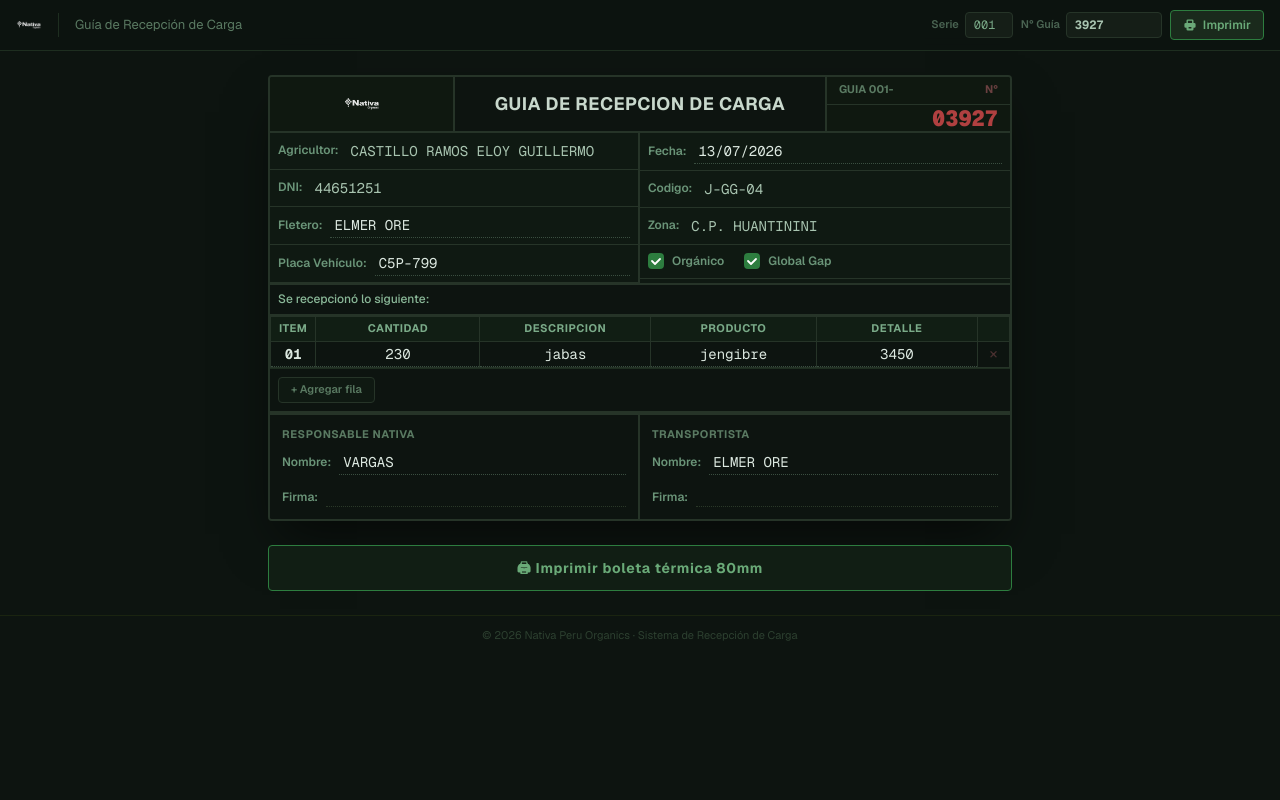
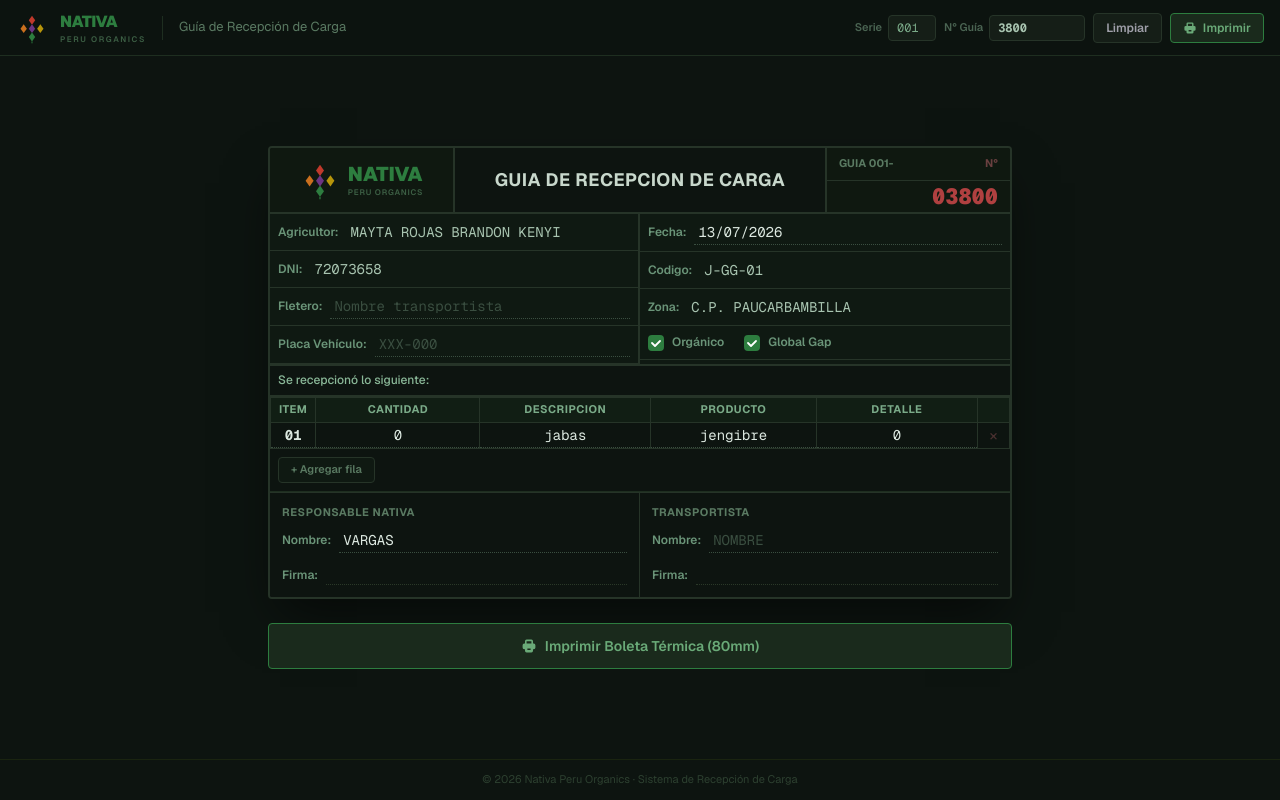
Before and after one commit to fzdiegooo/front-guias-senasa, a Next.js app: page / in a window 1280 px wide. Built offline with nearby package versions, Linux system fonts and the light colour scheme.

Commit message:
feat: update branding with new logo, improve input management, and optimize GUI layout for SENASA Guia workflow

```diff
--- a/app/layout.tsx
+++ b/app/layout.tsx
@@ -13,8 +13,8 @@ const geistMono = Geist_Mono({
 });
 
 export const metadata: Metadata = {
-  title: "Create Next App",
-  description: "Generated by create next app",
+  title: "SENASA GUIA",
+  description: "SENASA GUIA",
 };
 
 export default function RootLayout({
@@ -24,7 +24,7 @@ export default function RootLayout({
 }>) {
   return (
     <html
-      lang="en"
+      lang="es"
       className={`${geistSans.variable} ${geistMono.variable} h-full antialiased`}
     >
       <body className="min-h-full flex flex-col">{children}</body>
--- a/app/page.tsx
+++ b/app/page.tsx
@@ -1,6 +1,7 @@
 "use client";
 
 import { useState, useEffect } from "react";
+import dynamic from "next/dynamic";
 import { AGRICULTORES, GUIA_BASE, TOTAL_REGISTROS, Agricultor } from "./data/agricultores";
 
 interface Item {
@@ -85,25 +86,25 @@ function Td({ children, className = "" }: { children: React.ReactNode; className
 /* ═══════════════════════════════════════════════════════════════════════
    MAIN PAGE
 ═══════════════════════════════════════════════════════════════════════ */
-export default function Home() {
+function Home() {
   /* Guide search */
   const [serieGuia] = useState("001");
-  const [nroGuia, setNroGuia] = useState("3927");
+  const [nroGuia, setNroGuia] = useState("3800");
   const [agricultor, setAgricultor] = useState<Agricultor | null>(null);
   const [searchError, setSearchError] = useState<string | null>(null);
 
   /* Form fields */
   const [fecha, setFecha] = useState("");
-  const [fletero, setFletero] = useState("ELMER ORE");
-  const [placa, setPlaca] = useState("C5P-799");
+  const [fletero, setFletero] = useState("");
+  const [placa, setPlaca] = useState("");
   const [organico, setOrganico] = useState(true);
   const [globalGap, setGlobalGap] = useState(true);
   const [nombreNativa, setNombreNativa] = useState("VARGAS");
-  const [nombreTransportista, setNombreTransportista] = useState("ELMER ORE");
+  const [nombreTransportista, setNombreTransportista] = useState("");
 
   /* Items */
   const [items, setItems] = useState<Item[]>([
-    { id: "1", item: "01", cantidad: "230", descripcion: "jabas", producto: "jengibre", detalle: "3450" },
+    { id: "1", item: "01", cantidad: "0", descripcion: "jabas", producto: "jengibre", detalle: "0" },
   ]);
 
   /* Set today's date once on mount */
@@ -123,14 +124,24 @@ export default function Home() {
     if (n < GUIA_BASE) { setAgricultor(null); setSearchError(`Mínimo permitido: ${GUIA_BASE}`); return; }
     const idx = (n - GUIA_BASE) % TOTAL_REGISTROS;
     setAgricultor(AGRICULTORES[idx]);
-    setNombreTransportista(fletero); // keep transport name in sync
     setSearchError(null);
-    // eslint-disable-next-line react-hooks/exhaustive-deps
   }, [nroGuia]);
 
   /* Item helpers */
   const updateItem = (id: string, field: keyof Item, value: string) =>
-    setItems((prev) => prev.map((it) => (it.id === id ? { ...it, [field]: value } : it)));
+    setItems((prev) =>
+      prev.map((it) => {
+        if (it.id === id) {
+          const updated = { ...it, [field]: value };
+          if (field === "cantidad") {
+            const num = Number(value);
+            updated.detalle = isNaN(num) || value.trim() === "" ? "0" : String(num * 15);
+          }
+          return updated;
+        }
+        return it;
+      })
+    );
 
   const addRow = () =>
     setItems((prev) => {
@@ -140,10 +151,10 @@ export default function Home() {
         {
           id: Math.random().toString(36).slice(2),
           item: String(next).padStart(2, "0"),
-          cantidad: "",
+          cantidad: "0",
           descripcion: "jabas",
           producto: "jengibre",
-          detalle: "",
+          detalle: "0",
         },
       ];
     });
@@ -164,28 +175,43 @@ export default function Home() {
     (it) => it.item || it.cantidad || it.descripcion || it.producto || it.detalle
   );
 
+  const handleReset = () => {
+    setNroGuia("3800");
+    setFletero("");
+    setPlaca("");
+    setOrganico(true);
+    setGlobalGap(true);
+    setNombreNativa("");
+    setNombreTransportista("");
+    setItems([{ id: "1", item: "01", cantidad: "0", descripcion: "jabas", producto: "jengibre", detalle: "0" }]);
+  };
+
   /* ──────────────────────────────────────────────────────────────────── */
   return (
-    <div className="min-h-screen bg-[#0d1410] text-[#dce8e0] font-sans text-sm antialiased">
+    <div className="min-h-screen bg-[#0d1410] text-[#dce8e0] font-sans text-sm antialiased flex flex-col justify-between">
 
       {/* ══ TOP BAR ══════════════════════════════════════════════════════ */}
       <header className="no-print sticky top-0 z-50 bg-[#0d1410]/95 backdrop-blur border-b border-[#1e2e20] px-4 py-2.5 flex items-center justify-between gap-4">
 
         {/* Brand */}
         <div className="flex items-center gap-3">
-          <div style={{ height: 26, overflow: "hidden", display: "flex", alignItems: "center" }}>
-            {/* eslint-disable-next-line @next/next/no-img-element */}
-            <img
-              src="/logo-nativa-organics.png"
-              alt="Nativa Peru Organics"
-              style={{ height: "100%", filter: "invert(1) brightness(0.9)", mixBlendMode: "screen" }}
-            />
+          <svg viewBox="0 0 100 100" className="w-8 h-8 shrink-0" fill="none">
+            <polygon points="50,12 60,26 50,40 40,26" fill="#c0392b" />
+            <polygon points="76,38 86,52 76,66 66,52" fill="#b7950b" />
+            <polygon points="50,64 60,78 50,92 40,78" fill="#2d7d3f" />
+            <polygon points="24,38 34,52 24,66 14,52" fill="#ca6f1e" />
+            <polygon points="50,38 60,52 50,66 40,52" fill="#6c3483" />
+            <path d="M50,92 L50,98" stroke="#2d7d3f" strokeWidth="3" />
+          </svg>
+          <div>
+            <div className="text-base font-black tracking-tight" style={{ color: "#2d7d3f" }}>NATIVA</div>
+            <div className="text-[8px] font-semibold tracking-[0.2em] text-[#3d6045]">PERU ORGANICS</div>
           </div>
           <div className="hidden sm:block w-px h-6 bg-[#1e2e20] mx-1" />
           <span className="hidden sm:block text-[13px] text-[#5a7a62]">Guía de Recepción de Carga</span>
         </div>
 
-        {/* Guide search + print */}
+        {/* Guide search + actions */}
         <div className="flex items-center gap-2">
           {/* Series */}
           <div className="hidden md:flex items-center gap-1.5">
@@ -215,9 +241,12 @@ export default function Home() {
             </div>
           </div>
 
-          {searchError && (
-            <span className="hidden lg:block text-[10px] text-[#8a5050] font-medium">{searchError}</span>
-          )}
+          <button
+            onClick={handleReset}
+            className="px-3 py-1.5 text-xs font-semibold rounded border border-[#263428] text-zinc-400 hover:text-zinc-200 bg-[#151e17] hover:bg-[#1a241c] transition-all cursor-pointer"
+          >
+            Limpiar
+          </button>
 
           <button
             onClick={() => window.print()}
@@ -236,16 +265,11 @@ export default function Home() {
       </header>
 
       {/* ══ MAIN CONTENT ═════════════════════════════════════════════════ */}
-      <main className="max-w-3xl mx-auto px-3 py-6 flex flex-col gap-4">
-
-        {/* ════════════════════════════════════════════════════════════════
-            DOCUMENT FORM — dark version of the ticket grid
-        ════════════════════════════════════════════════════════════════ */}
-        <div className="no-print flex flex-col gap-2">
+      <main className="max-w-3xl w-full mx-auto px-3 py-6 flex flex-col gap-4 flex-1 justify-center">
 
         {/* Search feedback pill */}
         {searchError && (
-            <div className="flex items-center gap-2 text-[11px] text-[#8a5050] bg-[#1a1212] border border-[#3a1e1e] rounded px-3 py-1.5">
+          <div className="no-print flex items-center gap-2 text-[11px] text-[#8a5050] bg-[#1a1212] border border-[#3a1e1e] rounded px-3 py-1.5">
             <svg viewBox="0 0 20 20" fill="currentColor" className="w-3.5 h-3.5 shrink-0">
               <path fillRule="evenodd" d="M18 10a8 8 0 11-16 0 8 8 0 0116 0zm-8-5a.75.75 0 01.75.75v4.5a.75.75 0 01-1.5 0v-4.5A.75.75 0 0110 5zm0 10a1 1 0 100-2 1 1 0 000 2z" clipRule="evenodd" />
             </svg>
@@ -254,20 +278,26 @@ export default function Home() {
         )}
 
         {/* ── Document card ── */}
-          <div className="border-2 border-[#263428] rounded-sm overflow-hidden shadow-2xl shadow-black/60">
+        <div className="no-print border-2 border-[#263428] rounded-sm overflow-hidden shadow-2xl shadow-black/60 bg-[#0d1410]">
 
           {/* ── Header: Logo | Title | Guia N° ── */}
           <div className="grid grid-cols-12 border-b-2 border-[#263428]">
 
             {/* Logo col */}
-              <div className="col-span-3 border-r-2 border-[#263428] p-2 flex items-center justify-center bg-[#0f1810]">
-                <div style={{ height: 38, overflow: "hidden", display: "flex", alignItems: "center", justifyContent: "center" }}>
-                  {/* eslint-disable-next-line @next/next/no-img-element */}
-                  <img
-                    src="/logo-nativa-organics.png"
-                    alt="Nativa Peru Organics"
-                    style={{ height: "100%", filter: "invert(1) brightness(0.9)", mixBlendMode: "screen" }}
-                  />
+            <div className="col-span-3 border-r-2 border-[#263428] p-3 flex items-center justify-center bg-[#0f1810]">
+              <div className="flex items-center gap-2">
+                <svg viewBox="0 0 100 100" className="w-10 h-10 shrink-0" fill="none">
+                  <polygon points="50,12 60,26 50,40 40,26" fill="#c0392b" />
+                  <polygon points="76,38 86,52 76,66 66,52" fill="#b7950b" />
+                  <polygon points="50,64 60,78 50,92 40,78" fill="#2d7d3f" />
+                  <polygon points="24,38 34,52 24,66 14,52" fill="#ca6f1e" />
+                  <polygon points="50,38 60,52 50,66 40,52" fill="#6c3483" />
+                  <path d="M50,92 L50,98" stroke="#2d7d3f" strokeWidth="3" />
+                </svg>
+                <div>
+                  <div className="text-xl font-black leading-tight" style={{ color: "#2d7d3f" }}>NATIVA</div>
+                  <div className="text-[8px] tracking-widest text-[#3d6045] font-semibold">PERU ORGANICS</div>
+                </div>
               </div>
             </div>
 
@@ -429,7 +459,7 @@ export default function Home() {
             </table>
 
             {/* Add row button */}
-              <div className="p-2 print:hidden border-b-2 border-t border-[#1e2e20] border-b-[#263428]">
+            <div className="p-2 print:hidden border-b border-[#1e2e20]">
               <button
                 onClick={addRow}
                 className="text-[11px] px-3 py-1 rounded border border-[#263428] text-[#5a7a62] hover:text-[#7aaa88] hover:border-[#2d7d3f] bg-[#0f1912] hover:bg-[#111e14] transition-all cursor-pointer font-semibold"
@@ -440,8 +470,8 @@ export default function Home() {
           </div>
 
           {/* ── Signatures ── */}
-            <div className="grid grid-cols-2 border-t-2 border-[#263428]">
-              <div className="border-r-2 border-[#263428] p-3 bg-[#0d1410]">
+          <div className="grid grid-cols-2 border-t border-[#263428]">
+            <div className="border-r border-[#263428] p-3 bg-[#0d1410]">
               <div className="font-bold mb-2 text-[11px] tracking-wider text-[#5a7a62] uppercase">
                 Responsable Nativa
               </div>
@@ -470,18 +500,20 @@ export default function Home() {
           </div>
         </div>
 
-          {/* Large Print Button */}
+        {/* Botón de Imprimir Boleta en pantalla */}
+        <div className="no-print flex justify-end mt-2">
           <button
             onClick={() => window.print()}
             disabled={!agricultor}
-            className="w-full py-3 mt-4 text-sm font-bold tracking-wider rounded border transition-all cursor-pointer disabled:opacity-30 disabled:pointer-events-none flex items-center justify-center gap-2"
-            style={{ background: "#111e14", borderColor: "#2d7d3f", color: "#6aaa78" }}
-            onMouseEnter={(e) => { (e.currentTarget as HTMLElement).style.background = "#162214"; }}
-            onMouseLeave={(e) => { (e.currentTarget as HTMLElement).style.background = "#111e14"; }}
+            className="flex items-center justify-center gap-2 w-full px-6 py-3 text-sm font-semibold rounded border border-[#2d7d3f] text-[#6aaa78] bg-[#1a2a1c] hover:bg-[#1e3520] transition-all cursor-pointer disabled:opacity-30 disabled:pointer-events-none"
           >
-            🖨 Imprimir boleta térmica 80mm
+            <svg xmlns="http://www.w3.org/2000/svg" viewBox="0 0 20 20" fill="currentColor" className="w-4 h-4">
+              <path fillRule="evenodd" d="M5 4v3H4a2 2 0 00-2 2v3a2 2 0 002 2h1v2a2 2 0 002 2h6a2 2 0 002-2v-2h1a2 2 0 002-2V9a2 2 0 00-2-2h-1V4a2 2 0 00-2-2H7a2 2 0 00-2 2zm8 0H7v3h6V4zm-1 9H8v2h4v-2z" clipRule="evenodd" />
+            </svg>
+            Imprimir Boleta Térmica (80mm)
           </button>
         </div>
+
       </main>
 
       {/* ── FOOTER ── */}
@@ -527,12 +559,12 @@ export default function Home() {
         `}</style>
 
         {/* Logo image — cropped top+bottom whitespace, centered */}
-        <div style={{ overflow: 'hidden', height: 60, display: 'flex', alignItems: 'center', justifyContent: 'center' }}>
+        <div style={{ overflow: 'hidden', height: 80, display: 'flex', alignItems: 'end', justifyContent: 'center' }}>
           {/* eslint-disable-next-line @next/next/no-img-element */}
           <img
             src="/logo-nativa-organics.png"
             alt="Nativa Peru Organics"
-            style={{ width: '90%', maxWidth: 200, display: 'block', WebkitPrintColorAdjust: 'exact' }}
+            style={{ width: '90%', maxWidth: 200, display: 'block', marginTop: '-8%', WebkitPrintColorAdjust: 'exact' }}
           />
         </div>
         <span className="sep">{'-'.repeat(41)}</span>
@@ -594,3 +626,5 @@ export default function Home() {
     </div>
   );
 }
+
+export default dynamic(() => Promise.resolve(Home), { ssr: false });
```
Also changed, not shown: public/logo-nativa-organics.png, public/nativa-logo.png (deleted). Lines whose indentation alone changed are shown as unchanged.
